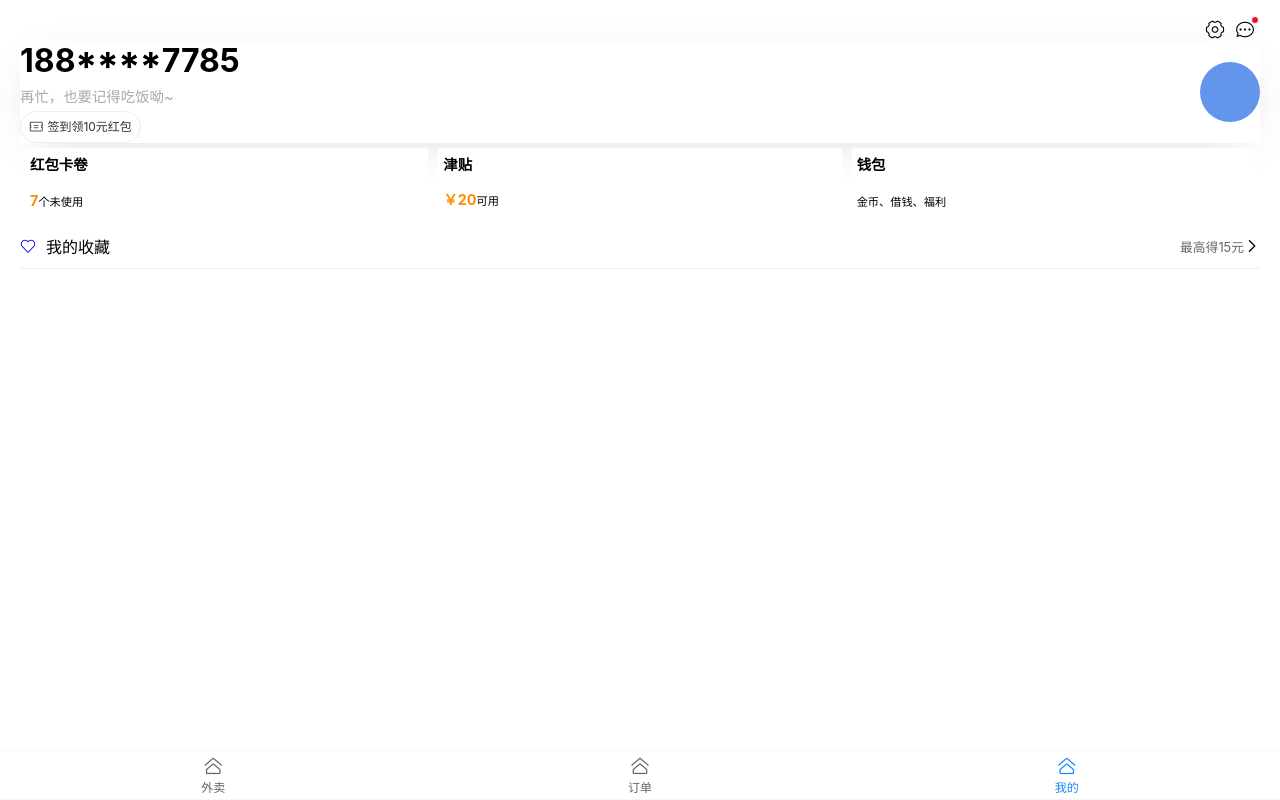
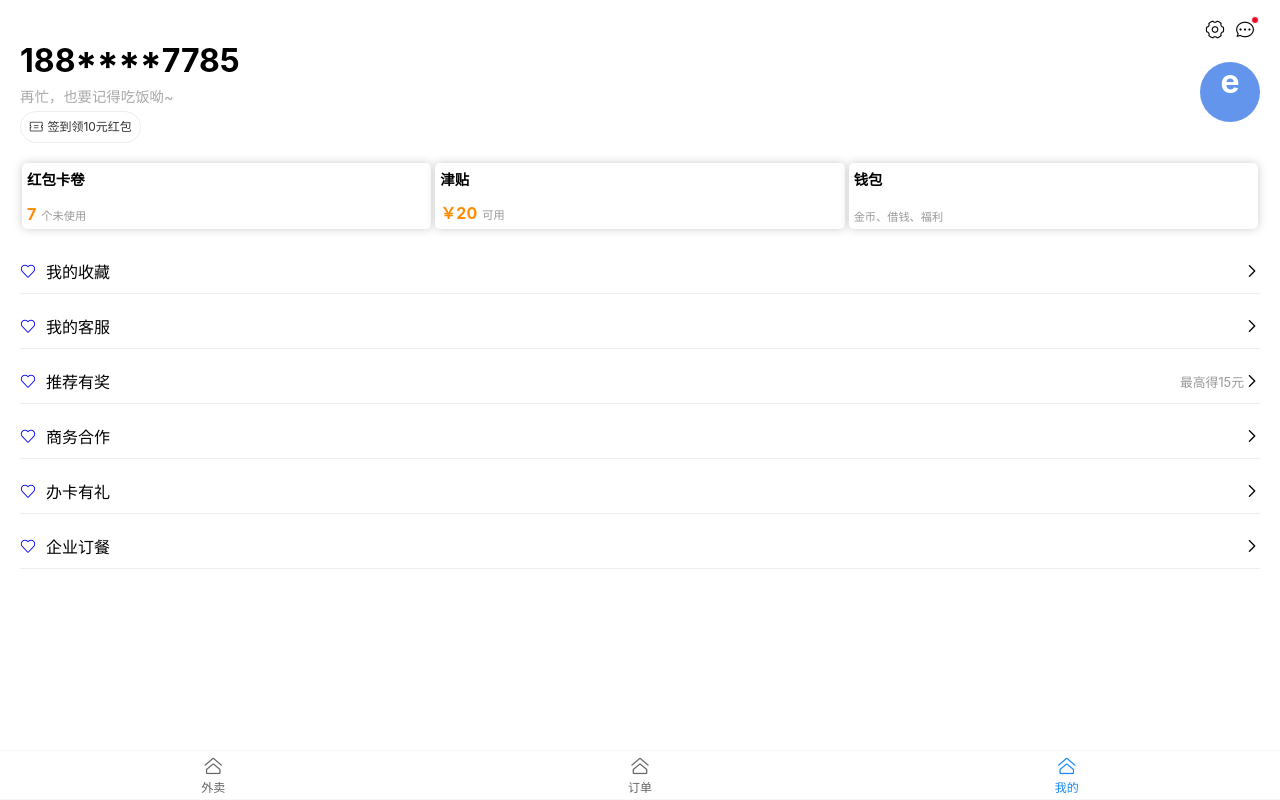
Before and after one commit to lbgs/ele, a Vue app: page /#/my in a window 1280 px wide. Built offline with nearby package versions, Linux system fonts and the light colour scheme.

Commit message:
new myInfo

```diff
--- a/src/components/my/index.vue
+++ b/src/components/my/index.vue
@@ -6,12 +6,14 @@
     </div>
     <div class="info">
       <div class="left">
-        <div class="phone">188****7785</div>
+        <div class="phone">{{'18823547785' | phone}}</div>
         <div class="text">再忙，也要记得吃饭呦~</div>
         <van-button icon="coupon-o" round plain size="small">签到领10元红包</van-button>
       </div>
       <div class="right">
-        <div class="logo"></div>
+        <div class="logo">
+            <h1 style="color: white; text-align: center;">e</h1>
+        </div>
       </div>
     </div>
     <div class="money">
@@ -33,13 +35,13 @@
       </div>
     </div>
     <div class="list">
-      <div class="l-item">
+      <div class="l-item" v-for="item in list" :key="item.id">
         <div class="left alims">
           <van-icon name="like-o" color="blue" />
-          <span class="title">我的收藏</span>
+          <span class="title">{{item.title}}</span>
         </div>
         <div class="right alims">
-          <span class="txt">最高得15元</span>
+          <span class="txt">{{item.content}}</span>
           <van-icon name="arrow" />
         </div>
       </div>
@@ -48,7 +50,55 @@
 </template>
 
 <script>
-export default {};
+export default {
+  data() {
+    return {
+      list: [
+        {
+          id: 0,
+          icon: "",
+          title: "我的收藏",
+          content: ""
+        },
+        {
+          id: 1,
+          icon: "",
+          title: "我的客服",
+          content: ""
+        },
+        {
+          id: 2,
+          icon: "",
+          title: "推荐有奖",
+          content: "最高得15元"
+        },
+        {
+          id: 3,
+          icon: "",
+          title: "商务合作",
+          content: ""
+        },
+        {
+          id: 4,
+          icon: "",
+          title: "办卡有礼",
+          content: ""
+        },
+        {
+          id: 5,
+          icon: "",
+          title: "企业订餐",
+          content: ""
+        }
+      ]
+    };
+  },
+  created(){
+      let item = '18823547785';
+      item = item.replace(/(\d{3})\d{4}(\d{4})/, '$1****$2');
+      console.log(item)
+  }
+};
 </script>
 
 <style lang="scss" scope>
@@ -65,7 +115,6 @@ export default {};
   display: flex;
   justify-content: space-between;
   align-items: center;
-  box-shadow: 0 10px 50px -20px #ccc;
   .left {
     .phone {
       font-size: 2rem;
@@ -89,27 +138,30 @@ export default {};
 .money {
   display: flex;
   justify-content: center;
-  margin-top: 5px;
+  margin: 20px 0;
   .m-item {
     flex: 1;
     height: 7vh;
-    border-radius: 3px;
+    border-radius: 5px;
     background-color: #fff;
-    margin: 0 5px;
+    margin: 0 2px;
     padding: 5px;
     font-size: 0.7rem;
     display: flex;
     flex-direction: column;
     justify-content: space-between;
+    box-shadow: 0 0 10px #ccc;
     .title {
       font-weight: bold;
       font-size: 0.9rem;
     }
     .text {
+      color: #999;
       span {
         color: darkorange;
         font-weight: bold;
-        font-size: 0.9rem;
+        font-size: 1rem;
+        margin-right: 5px;
       }
     }
   }
@@ -133,7 +185,7 @@ export default {};
   .right {
     span {
       font-size: 0.8rem;
-      color: #666;
+      color: #999;
     }
   }
 }
--- a/src/main.js
+++ b/src/main.js
@@ -29,7 +29,8 @@ Vue.use(Divider);
 Vue.use(Button);
 
 // 过滤器
-Vue.filter('distance', val => val >= 1000 ? `${val / 1000}km` : `${val}km`)
+Vue.filter('distance', val => val >= 1000 ? `${val / 1000}km` : `${val}km`);
+Vue.filter('phone', item => item.replace(/(\d{3})\d{4}(\d{4})/, '$1****$2'));
 
 
 Vue.config.productionTip = false
```
